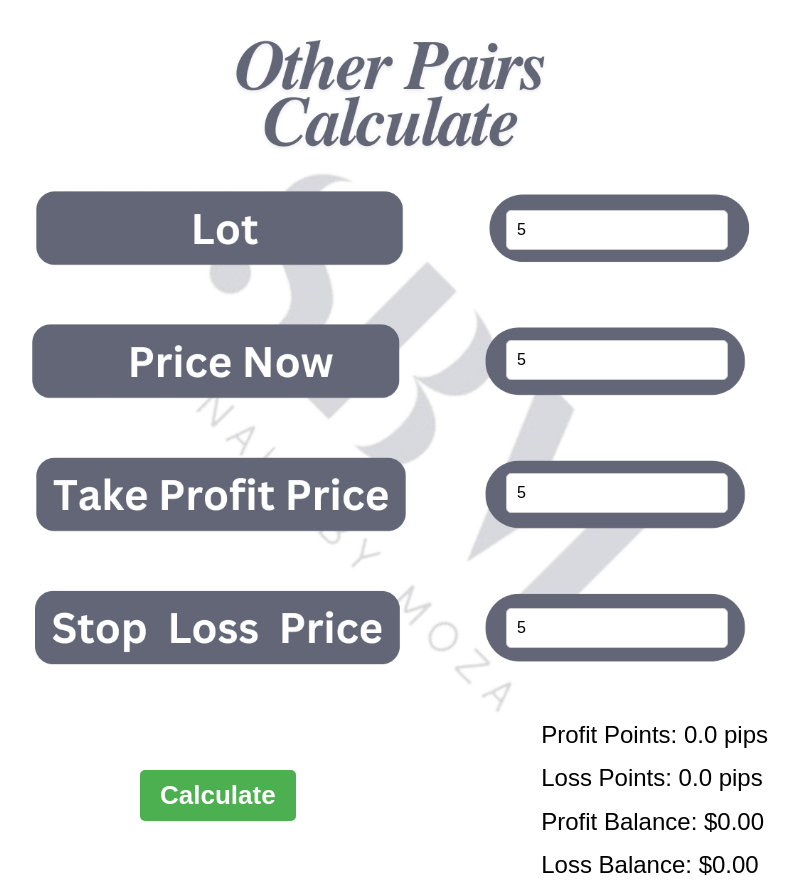
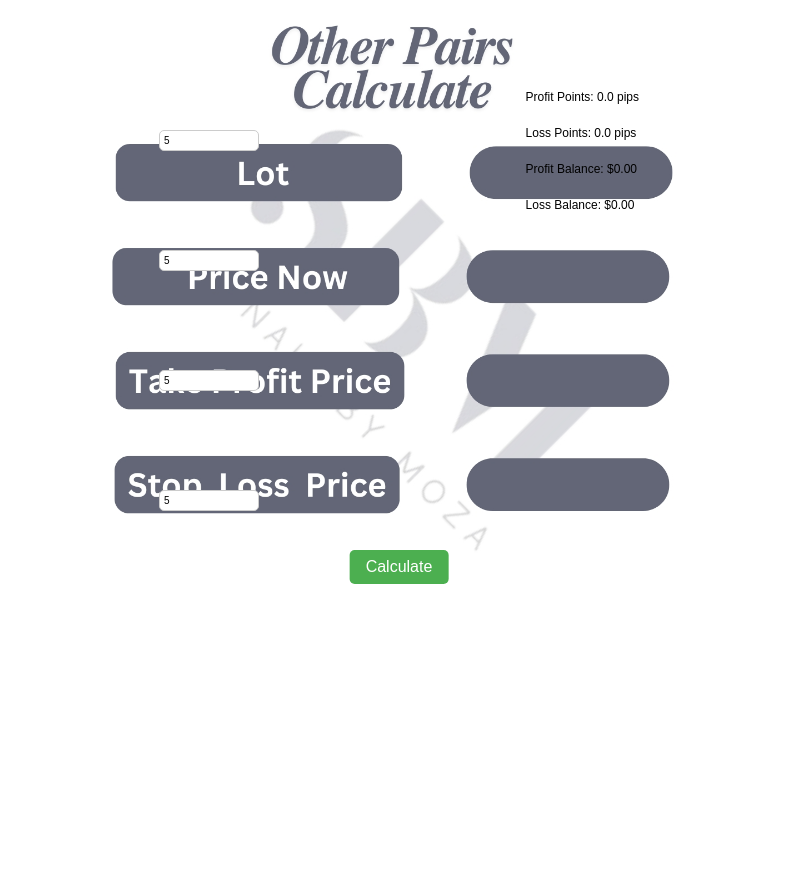
Before and after one commit to oemalm/other-pairs, a plain HTML site: page index.html in a window 1280 px wide. Both pictures are taken after typing "5", "5", "5", "5" into the empty fields and a click on the button "Calculate". Shown: the whole page, without its empty margins (241-1039 px from the left). After the commit the page ends 800 px from the top, so only its background shows below. Drawn offline with Linux system fonts and the light colour scheme.

Commit message:
Update index.html

```diff
--- a/index.html
+++ b/index.html
@@ -13,66 +13,69 @@
         }
         #container {
             position: relative;
-            width: 768px;
-            height: 768px;
-            margin: 20px auto;
+            width: 90%;
+            max-width: 600px;
+            aspect-ratio: 1 / 1;
+            margin: 10px auto;
             background: url('other pair.jpg') no-repeat center center;
             background-size: cover;
         }
         .input-field {
             position: absolute;
-            width: 200px;
-            padding: 10px;
+            width: 15%;
+            padding: 4px;
             border: 1px solid #ccc;
             border-radius: 5px;
-            font-size: 16px;
+            font-size: 10px;
         }
+        /* تعديل أماكن الخانات */
         .lot {
-            top: 190px;
-            right: 55px;
+            top: 20%; /* الموضع العمودي */
+            left: 10%; /* الموضع الأفقي */
         }
         .price-now {
-            top: 320px;
-            right: 55px;
+            top: 40%; /* الموضع العمودي */
+            left: 10%; /* الموضع الأفقي */
         }
         .take-profit {
-            top: 453px;
-            right: 55px;
+            top: 60%; /* الموضع العمودي */
+            left: 10%; /* الموضع الأفقي */
         }
         .stop-loss {
-            top: 588px;
-            right: 55px;
+            top: 80%; /* الموضع العمودي */
+            left: 10%; /* الموضع الأفقي */
         }
         #calculate {
             position: absolute;
-            top: 750px;
-            left: 125px;
-            padding: 10px 20px;
-            font-size: 26px;
+            top: 90%;
+            left: 50%;
+            transform: translateX(-50%);
+            padding: 8px 16px;
+            font-size: 16px;
             background-color: #4CAF50;
             color: white;
             border: none;
             border-radius: 5px;
             cursor: pointer;
-            font-weight: bold;
-            white-space: pre-wrap;
         }
         #calculate:hover {
             background-color: #45a049;
         }
         #result {
             position: absolute;
-            top: 650px;
-            right: 15px;
+            top: 10%;
+            right: 10%;
             text-align: left;
-            font-size: 24px;
-            line-height: 1.8;
-            white-space: pre-wrap; /* النص يظهر أسفل بعضه */
+            font-size: 12px;
+            line-height: 1.5;
+            white-space: pre; /* لجعل كل ناتج يظهر على سطر منفصل */
         }
         .error {
             color: red;
-            font-size: 18px;
-            margin-top: 20px;
+            font-size: 12px;
+            position: absolute;
+            top: 5%;
+            left: 10%;
         }
     </style>
 </head>
@@ -108,17 +111,17 @@
             errorMessage.textContent = "";
 
             // العمليات الحسابية
-            const profitPoints = ((takeProfit - priceNow) * 100000).toFixed(1); // إصلاح الأرقام العشرية
-            const lossPoints = ((priceNow - stopLoss) * 100000).toFixed(1); // إصلاح الأرقام العشرية
+            const profitPoints = ((takeProfit - priceNow) * 100000).toFixed(1);
+            const lossPoints = ((priceNow - stopLoss) * 100000).toFixed(1);
 
-            const profitBalance = (profitPoints * lot * 10).toFixed(2); // تحديد نتيجتين عشريتين
-            const lossBalance = (lossPoints * lot * 10 * -1).toFixed(2); // تحديد نتيجتين عشريتين
+            const profitBalance = (profitPoints * lot * 10).toFixed(2);
+            const lossBalance = (lossPoints * lot * 10 * -1).toFixed(2);
 
             // عرض النتائج
-            result.textContent = `
-Profit Points: ${profitPoints} pips
-Loss Points: ${lossPoints} pips
-Profit Balance: $${profitBalance}
+            result.innerHTML = `
+Profit Points: ${profitPoints} pips<br>
+Loss Points: ${lossPoints} pips<br>
+Profit Balance: $${profitBalance}<br>
 Loss Balance: $${lossBalance}`;
         }
     </script>
```
